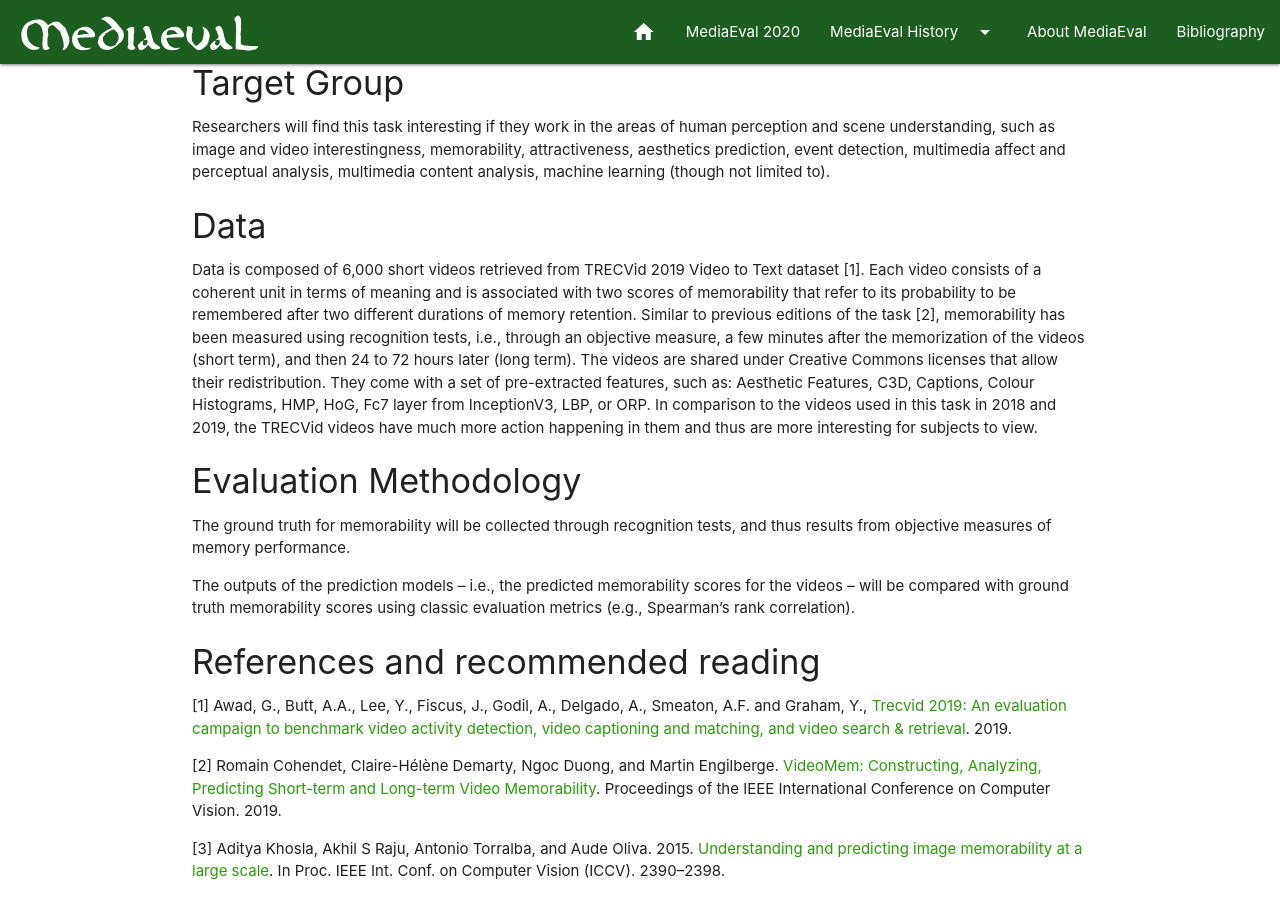
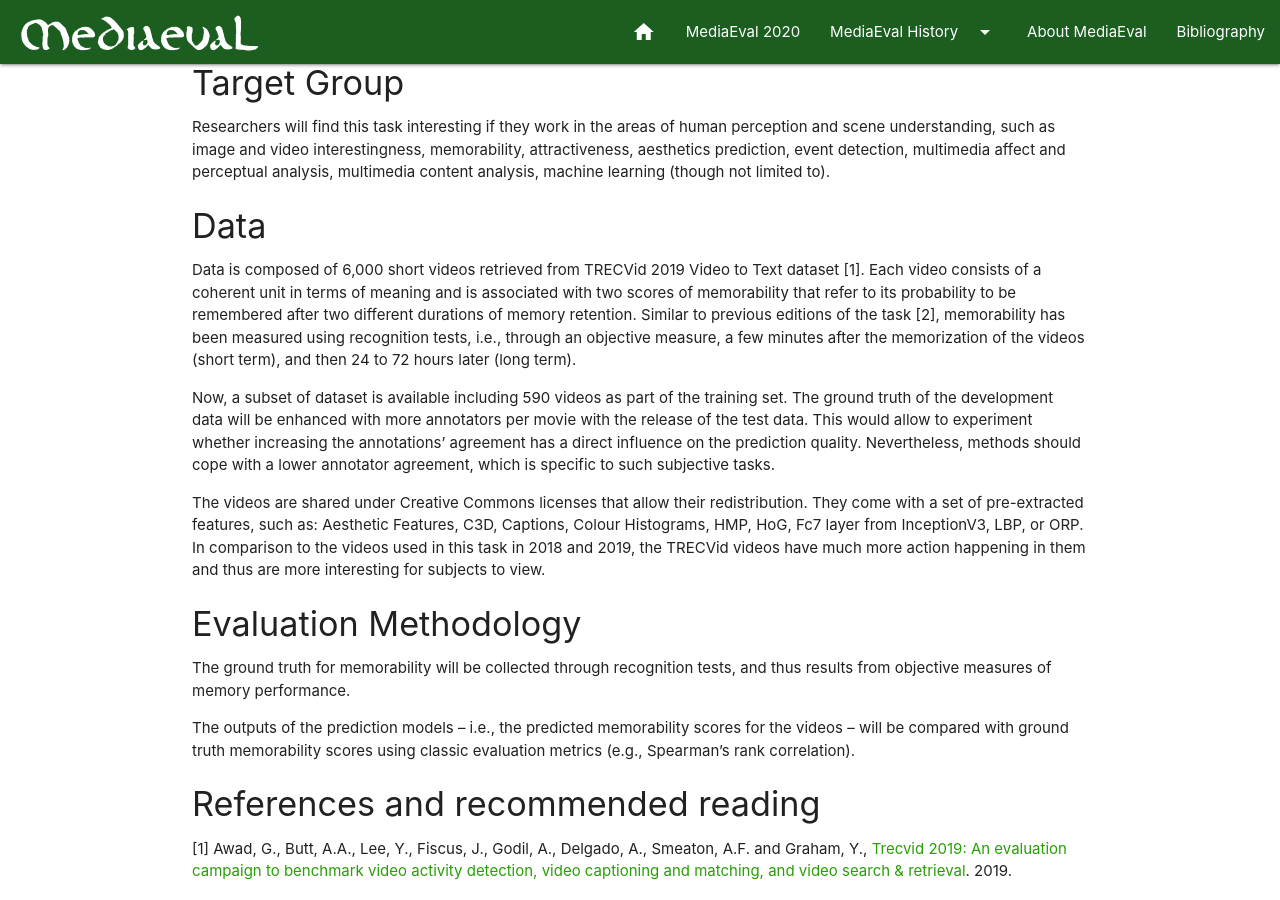
Before and after one commit to multimediaeval/multimediaeval.github.io, a Jekyll site: the page built from _editions/2020/tasks/memorability.md, in a window 1280 px wide and 900 px high, scrolled down 890 px. Built offline with Jekyll 4.4.1, drawn with Linux system fonts in a browser that asks for light colours.

Commit message:
Details on the training set memorability task.
Add details on the training set memorability task.

```diff
--- a/_editions/2020/tasks/memorability.md
+++ b/_editions/2020/tasks/memorability.md
@@ -30,7 +30,11 @@ In this 3rd edition of the task, a more robust collection of videos is provided,
 Researchers will find this task interesting if they work in the areas of human perception and scene understanding, such as image and video interestingness, memorability, attractiveness, aesthetics prediction, event detection, multimedia affect and perceptual analysis, multimedia content analysis, machine learning (though not limited to).
 
 #### Data
-Data is composed of 6,000 short videos retrieved from TRECVid 2019 Video to Text dataset [1]. Each video consists of a coherent unit in terms of meaning and is associated with two scores of memorability that refer to its probability to be remembered after two different durations of memory retention. Similar to previous editions of the task [2], memorability has been measured using recognition tests, i.e., through an objective measure, a few minutes after the memorization of the videos (short term), and then 24 to 72 hours later (long term). The videos are shared under Creative Commons licenses that allow their redistribution. They come with a set of pre-extracted features, such as: Aesthetic Features, C3D, Captions, Colour Histograms, HMP, HoG, Fc7 layer from InceptionV3, LBP, or ORP.  In comparison to the videos used in this task in 2018 and 2019, the TRECVid videos have much more action happening in them and thus are more interesting for subjects to view.
+Data is composed of 6,000 short videos retrieved from TRECVid 2019 Video to Text dataset [1]. Each video consists of a coherent unit in terms of meaning and is associated with two scores of memorability that refer to its probability to be remembered after two different durations of memory retention. Similar to previous editions of the task [2], memorability has been measured using recognition tests, i.e., through an objective measure, a few minutes after the memorization of the videos (short term), and then 24 to 72 hours later (long term).
+
+Now, a subset of dataset is available including 590 videos as part of the training set. The ground truth of the development data will be enhanced with more annotators per movie with the release of the test data. This would allow to experiment whether increasing the annotations' agreement has a direct influence on the prediction quality. Nevertheless, methods should cope with a lower annotator agreement, which is specific to such subjective tasks.
+
+The videos are shared under Creative Commons licenses that allow their redistribution. They come with a set of pre-extracted features, such as: Aesthetic Features, C3D, Captions, Colour Histograms, HMP, HoG, Fc7 layer from InceptionV3, LBP, or ORP.  In comparison to the videos used in this task in 2018 and 2019, the TRECVid videos have much more action happening in them and thus are more interesting for subjects to view.
 
 #### Evaluation Methodology
 The ground truth for memorability will be collected through recognition tests, and thus results from objective measures of memory performance.
```
